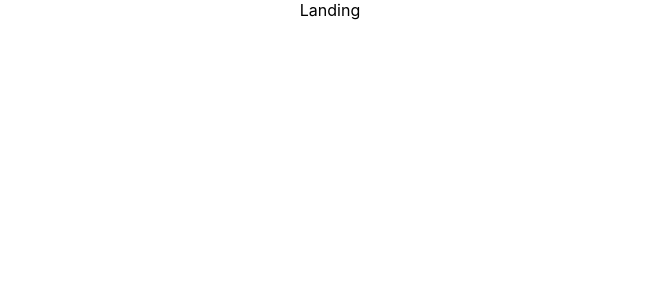
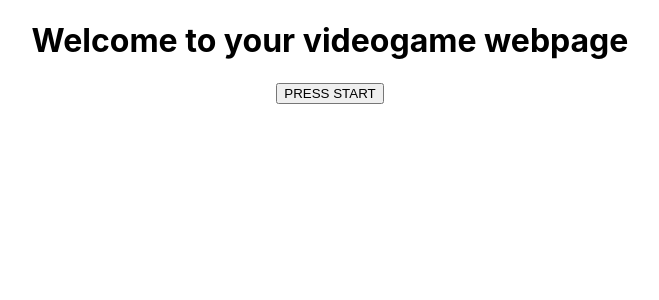
Before and after one commit to Armax7/PI-Videogames, a React (Create React App) app in the folder client/: page / in a window 1280 px wide. Shown: the top 300 px of the page, without its empty margins (310-969 px from the left). Built offline with nearby package versions, Linux system fonts and the light colour scheme.

Commit message:
Landing 2nd commit

```diff
--- a/client/src/pages/Landing/Landing.jsx
+++ b/client/src/pages/Landing/Landing.jsx
@@ -1,8 +1,14 @@
-import React from 'react'
+import React from 'react';
+import { Link } from 'react-router-dom';
 
 function Landing() {
   return (
-    <div>Landing</div>
+    <div>
+      <h1>Welcome to your videogame webpage</h1>
+      <Link to={'/home'}>
+        <button>PRESS START</button>
+      </Link>
+    </div>
   )
 }
 
```
